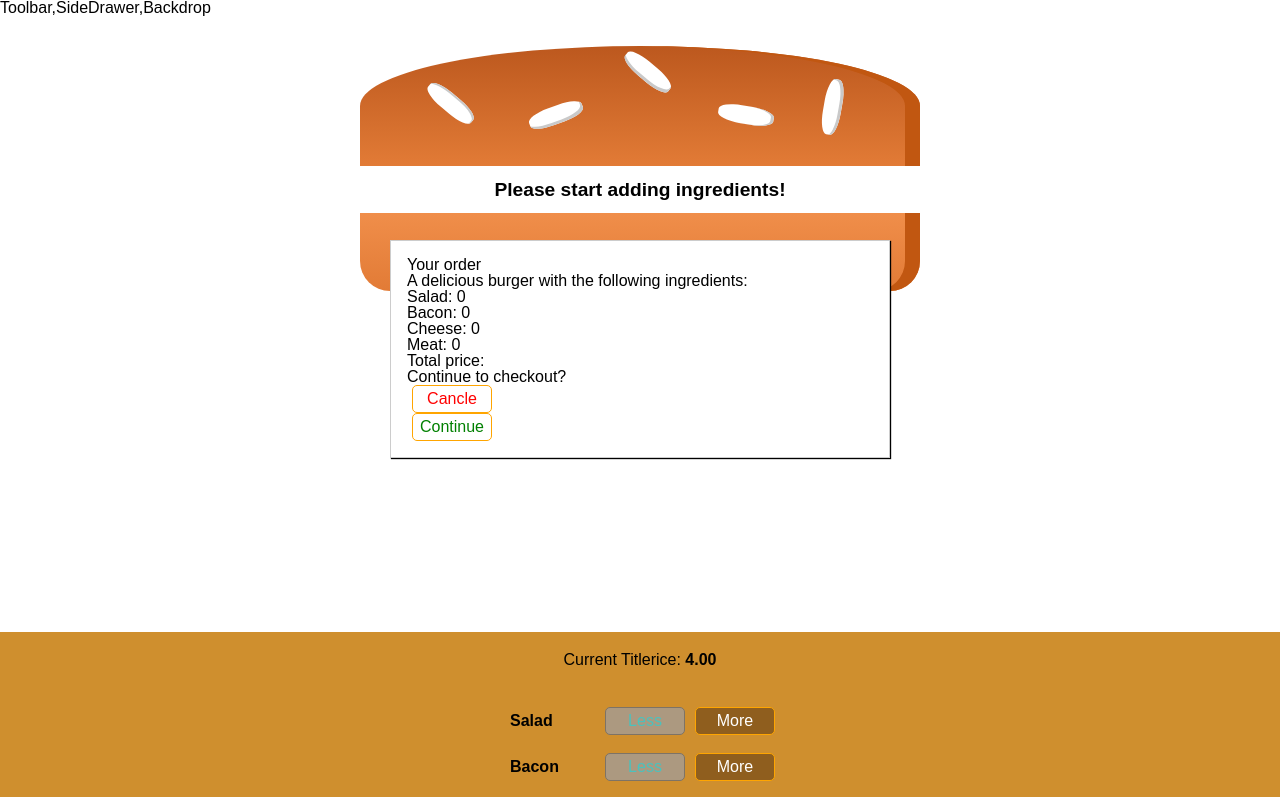
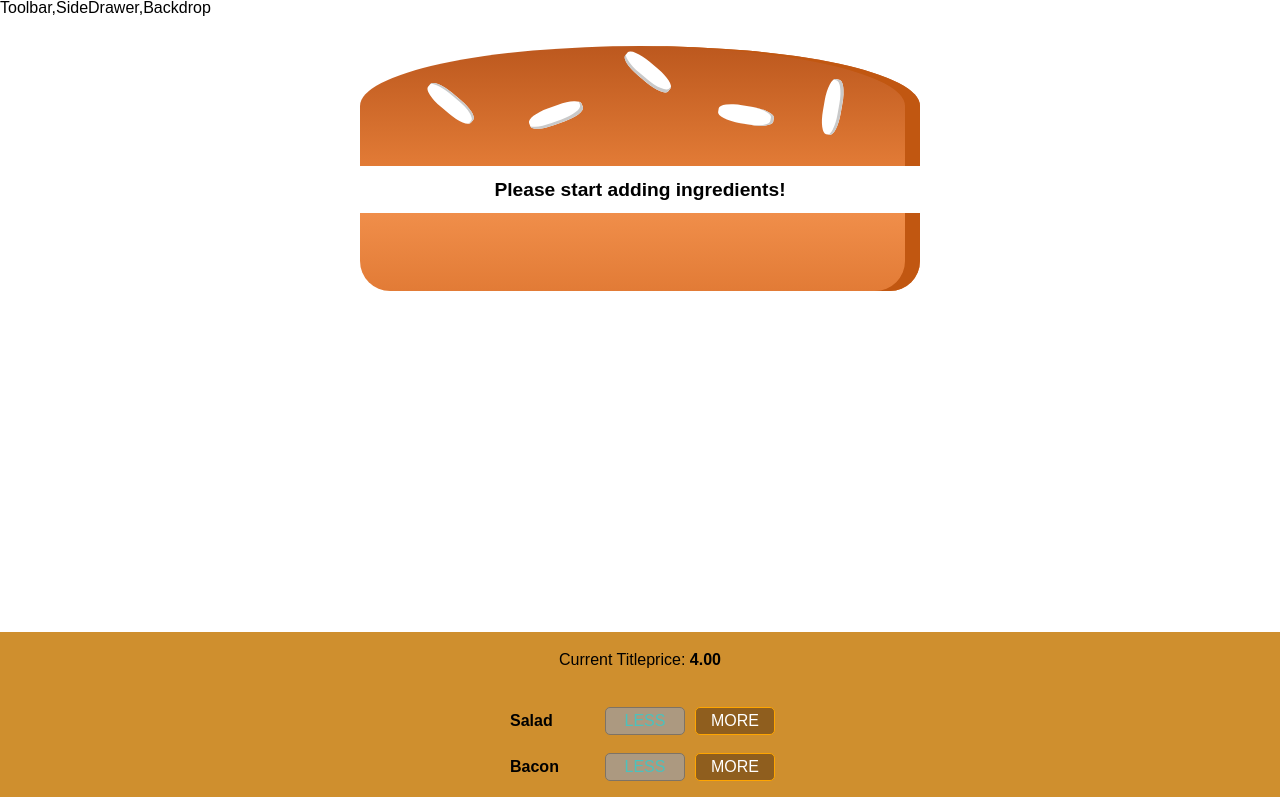
Before and after one commit to LudmilaSchlegelova/react-burger-order, a React (Create React App) app: page / in a window 1280 px wide. Shown: the top 797 px of the page. Built offline with nearby package versions, Linux system fonts and the light colour scheme; a web font is replaced by a local one.

Commit message:
feat: showing, hidding modal with animation

```diff
--- a/src/UI/Button/index.jsx
+++ b/src/UI/Button/index.jsx
@@ -10,6 +10,7 @@ const Wrapper = styled.button`
 	border: 1px solid orange;
 	cursor: pointer;
 	border-radius: 5px;
+	text-transform: uppercase;
 	outline: 0;
 	background-color: transparent;
 	color: ${({ btnType }) => btnType === 'success' && 'green'};
--- a/src/UI/Modal/index.jsx
+++ b/src/UI/Modal/index.jsx
@@ -1,5 +1,6 @@
 import React from 'react'
-import styled from 'styled-components'
+import styled, { css } from 'styled-components'
+import BurgerBuilder from '../../containers/BurgerBuilder'
 
 const Wrapper = styled.div`
 	position: fixed;
@@ -12,7 +13,19 @@ const Wrapper = styled.div`
 	left: 15%;
 	top: 30%;
 	box-sizing: border-box;
-	transition: all 0.3s ease-out;
+	transition: all 1s ease-out;
+	${({ show }) =>
+		show === false
+			? css`
+					transform: trasnlateY(0);
+					opacity: 0;
+					z-index: -1;
+			  `
+			: css`
+					transform: trasnlateY(-100vh);
+					opacity: 1;
+					z-index: 1;
+			  `};
 
 	@media (min-width: 600px) {
 		width: 500px;
@@ -21,7 +34,9 @@ const Wrapper = styled.div`
 `
 
 const Modal = props => {
-	return <Wrapper>{props.children}</Wrapper>
+	return <Wrapper show={props.show}>{props.children}</Wrapper>
 }
 
 export default Modal
+
+// Modalu vytvorim atribut show, show: this.state.purchasing. ak je false tak sa robi animacia: transform: translateY(0), ak je false trasnlateY(-100vh), ak je true opacity: 1, ak false opacity:0
--- a/src/components/Burger/BuildControls/index.jsx
+++ b/src/components/Burger/BuildControls/index.jsx
@@ -79,10 +79,11 @@ const BuildControls = props => {
 	return (
 		<Wrapper>
 			<Title>
-				Current Titlerice: <Strong>{props.price.toFixed(2)}</Strong>
+				Current Titleprice: <Strong>{props.price.toFixed(2)}</Strong>
 			</Title>
 			{controls.map(item => (
 				<BuildControl
+					price={props.price}
 					label={item.label}
 					key={item.label}
 					deletedIngredients={() => props.deletedIngredients(item.type)}
@@ -90,7 +91,9 @@ const BuildControls = props => {
 					disabled={props.disabled[item.type]}
 				/>
 			))}
-			<Button disabled={!props.purchasable}>Order now</Button>
+			<Button onClick={props.ordered} disabled={!props.purchasable}>
+				Order now
+			</Button>
 		</Wrapper>
 	)
 }
--- a/src/components/Burger/OrderSummary/index.jsx
+++ b/src/components/Burger/OrderSummary/index.jsx
@@ -3,17 +3,53 @@ import Auth from '../../../hoc/Auth'
 import styled from 'styled-components'
 import Button from '../../../UI/Button'
 
-const Title = styled.h3``
+const Title = styled.h2`
+	font-weight: bold;
+	margin-top: 30px;
+`
 
-const Description = styled.p``
+const Description = styled.p`
+	margin-top: 20px;
+`
 
-const List = styled.ul``
+const List = styled.ul`
+	margin-top: 20px;
+`
 
 const Li = styled.li`
 	text-transform: capitalize;
+	list-style-type: disc;
+	margin-left: 35px;
+	padding: 5px;
 `
 
-const TotalPrice = styled.p``
+const TotalPrice = styled.p`
+	margin-top: 20px;
+	font-weight: bold;
+`
+
+const Strong = styled.strong`
+	font-weight: bold;
+	margin-left: 5px;
+`
+
+const Btn = styled(Button)`
+	border-color: transparent;
+	padding-left: 0;
+	font-weight: bold;
+	margin-left: 50px;
+`
+
+const ButtonWrapper = styled.div`
+	display: flex;
+	margin-top: 35px;
+
+	${Btn} {
+		&:first-child {
+			margin-left: 0;
+		}
+	}
+`
 
 const OrderSummary = props => {
 	const ingredientsSummary = Object.keys(props.ingredients).map(item => (
@@ -28,14 +64,19 @@ const OrderSummary = props => {
 				A delicious burger with the following ingredients:
 			</Description>
 			<List>{ingredientsSummary}</List>
-			<TotalPrice>Total price:</TotalPrice>
+			<TotalPrice>
+				Total price:
+				<Strong>{props.price.toFixed(2)}</Strong>
+			</TotalPrice>
 			<Description>Continue to checkout?</Description>
-			<Button btnType="error">Cancle</Button>
-			<Button btnType="success">Continue</Button>
+			<ButtonWrapper>
+				<Btn btnType="error">Cancel</Btn>
+				<Btn btnType="success">Continue</Btn>
+			</ButtonWrapper>
 		</Auth>
 	)
 }
 
 export default OrderSummary
 
-//D.U. na 31 riadok dostat price, fuxnut na 2 des.cisla, strong a nastylovat podla dizajnu.
+//D.U. na 31 riadok dostat price, fixnut na 2 des.cisla, strong a nastylovat podla dizajnu.
--- a/src/containers/BurgerBuilder/index.jsx
+++ b/src/containers/BurgerBuilder/index.jsx
@@ -18,6 +18,7 @@ class BurgerBuilder extends Component {
 		ingredients: { salad: 0, bacon: 0, cheese: 0, meat: 0 },
 		totalPrice: 4,
 		purchasable: false,
+		purchasing: false,
 	}
 
 	updatePurchaseState = ingredients => {
@@ -58,6 +59,10 @@ class BurgerBuilder extends Component {
 		// odpocitat z aktualneho stavu 1 polozku.
 	}
 
+	purchasehandler = () => {
+		this.setState({ purchasing: true })
+	}
+
 	render() {
 		console.log(this.state)
 		const disabledInfo = { ...this.state.ingredients }
@@ -66,11 +71,15 @@ class BurgerBuilder extends Component {
 		}
 		return (
 			<Auth>
-				<Modal>
-					<OrderSummary ingredients={this.state.ingredients} />
+				<Modal show={this.state.purchasing}>
+					<OrderSummary
+						price={this.state.totalPrice}
+						ingredients={this.state.ingredients}
+					/>
 				</Modal>
 				<Burger ingredients={this.state.ingredients} />
 				<BuildControls
+					ordered={this.purchasehandler}
 					purchasable={this.state.purchasable}
 					price={this.state.totalPrice}
 					disabled={disabledInfo}
@@ -95,3 +104,8 @@ export default BurgerBuilder
 //nad return console.log(this.state.ingredients).. urobit pre salat, ak budem vediet tak pre vsetko.
 
 //tieto funkcie preposielam do BuildControl
+
+//D.U.
+
+//vytvorit novy stav purchasing, defaltne je false.
+// pod remove handler vytvorit funkciu purchasehandler(), prepisuje purchasing na true. Tato funkcia sa pouzije ako onClick na tlacitku order now. preposielam cez build controls do komponenty button, atribut bude ordered. Modalu vytvorim atribut show, show: this.state.purchasing. ak je false tak sa robi animacia: transform: translateY(0), ak je false trasnlateY(-100vh), ak je true opacity: 1, ak false opacity:0
```
